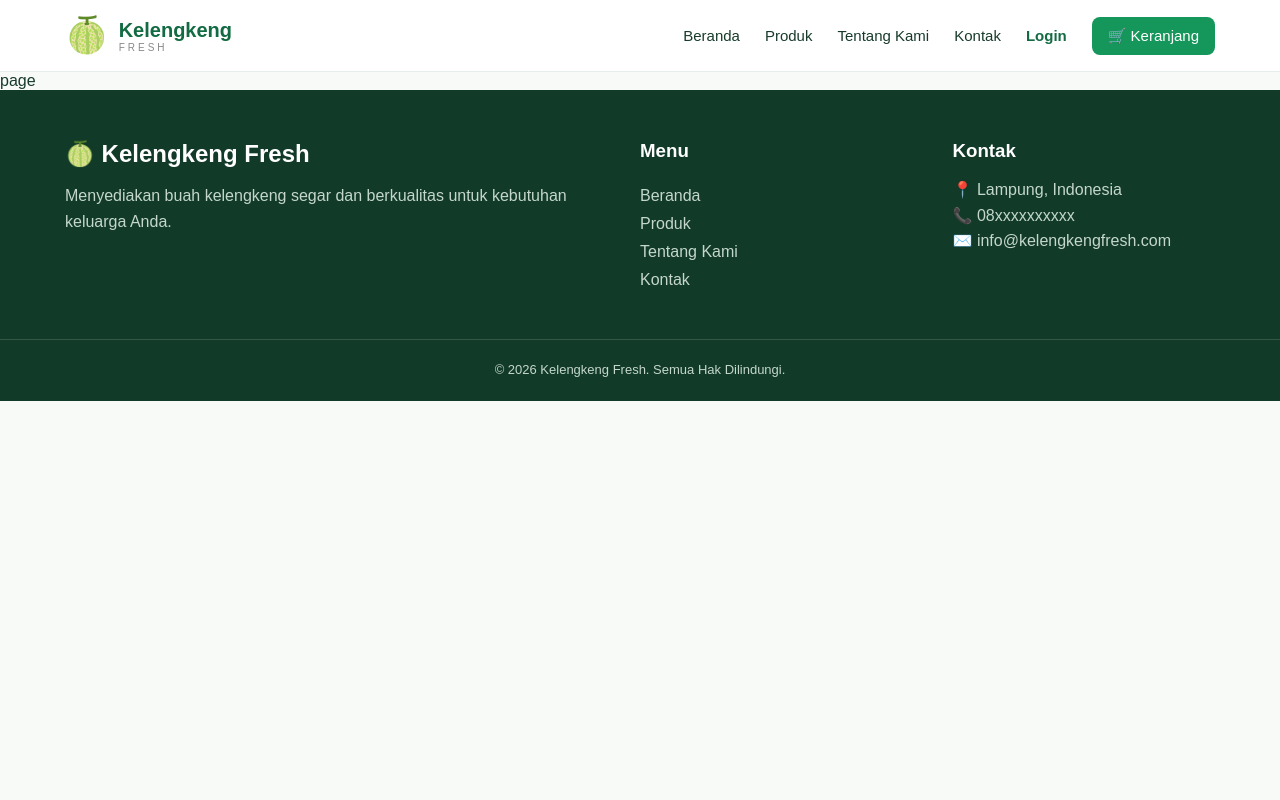
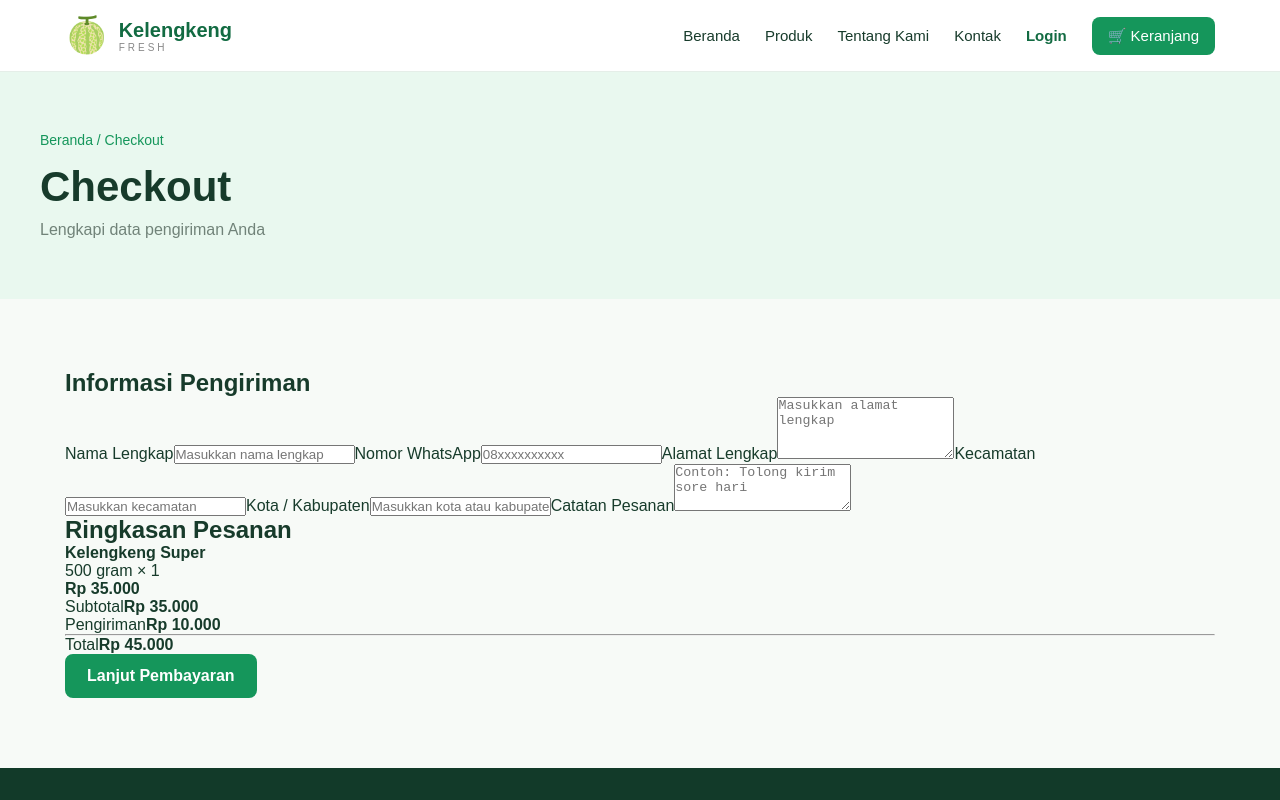
Before and after one commit to Syarif50/my-project, a Next.js app: page /checkout in a window 1280 px wide. Shown: the top 800 px of the page. Built offline with nearby package versions, Linux system fonts and the light colour scheme.

Commit message:
menambah checkout

```diff
--- a/app/checkout/page.tsx
+++ b/app/checkout/page.tsx
@@ -1,7 +1,142 @@
-import React from 'react'
+"use client";
 
-export default function page() {
+import Link from "next/link";
+
+export default function CheckoutPage() {
+
   return (
-    <div>page</div>
-  )
+    <div className="checkout-page">
+
+      <section className="page-header">
+        <div className="page-header-container">
+
+          <p>Beranda / Checkout</p>
+
+          <h1>Checkout</h1>
+
+          <span>
+            Lengkapi data pengiriman Anda
+          </span>
+
+        </div>
+      </section>
+
+      <section className="section">
+
+        <div className="checkout-layout">
+
+          <div className="checkout-form">
+
+            <h2>Informasi Pengiriman</h2>
+
+            <label>
+              Nama Lengkap
+            </label>
+
+            <input
+              type="text"
+              placeholder="Masukkan nama lengkap"
+            />
+
+            <label>
+              Nomor WhatsApp
+            </label>
+
+            <input
+              type="text"
+              placeholder="08xxxxxxxxxx"
+            />
+
+            <label>
+              Alamat Lengkap
+            </label>
+
+            <textarea
+              rows={4}
+              placeholder="Masukkan alamat lengkap"
+            />
+
+            <label>
+              Kecamatan
+            </label>
+
+            <input
+              type="text"
+              placeholder="Masukkan kecamatan"
+            />
+
+            <label>
+              Kota / Kabupaten
+            </label>
+
+            <input
+              type="text"
+              placeholder="Masukkan kota atau kabupaten"
+            />
+
+            <label>
+              Catatan Pesanan
+            </label>
+
+            <textarea
+              rows={3}
+              placeholder="Contoh: Tolong kirim sore hari"
+            />
+
+          </div>
+
+          <div className="checkout-summary">
+
+            <h2>Ringkasan Pesanan</h2>
+
+            <div className="checkout-product">
+
+              <div>
+                <strong>
+                  Kelengkeng Super
+                </strong>
+
+                <p>
+                  500 gram × 1
+                </p>
+              </div>
+
+              <strong>
+                Rp 35.000
+              </strong>
+
+            </div>
+
+            <div className="summary-row">
+              <span>Subtotal</span>
+              <strong>Rp 35.000</strong>
+            </div>
+
+            <div className="summary-row">
+              <span>Pengiriman</span>
+              <strong>Rp 10.000</strong>
+            </div>
+
+            <hr />
+
+            <div className="summary-total">
+              <span>Total</span>
+              <strong>Rp 45.000</strong>
+            </div>
+
+            <Link
+              href="/pembayaran"
+              className="button checkout-button"
+            >
+              Lanjut Pembayaran
+            </Link>
+
+          </div>
+
+        </div>
+
+      </section>
+
+    </div>
+  );
 }
```
